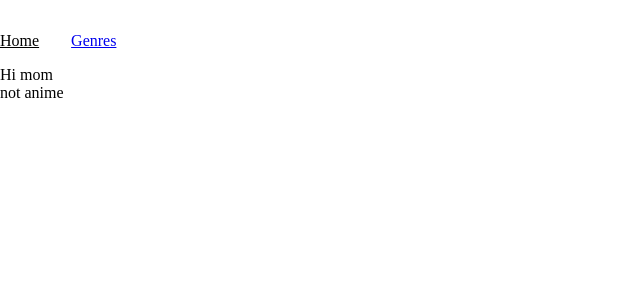
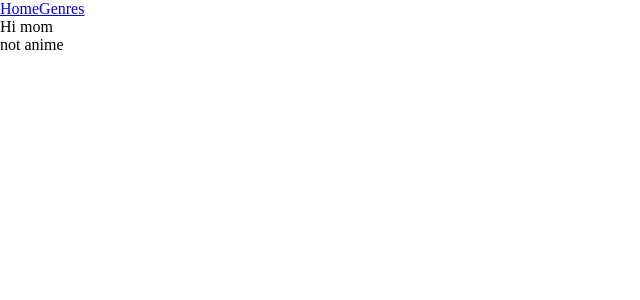
Before and after one commit to BANGKOKTAGANROG/anime-guide-vue, a Vue app: page / in a window 1280 px wide. Shown: the top 300 px of the page, without its empty margins (0-640 px from the left). Built offline with nearby package versions, Linux system fonts and the light colour scheme.

Commit message:
Finalizing project cleanup before I even do things

```diff
--- a/src/App.vue
+++ b/src/App.vue
@@ -13,65 +13,5 @@
 </template>
 
 <style scoped>
-header {
-    line-height: 1.5;
-    max-height: 100vh;
-}
 
-.logo {
-    display: block;
-    margin: 0 auto 2rem;
-}
-
-nav {
-    width: 100%;
-    font-size: 12px;
-    text-align: center;
-    margin-top: 2rem;
-}
-
-nav a.router-link-exact-active {
-    color: var(--color-text);
-}
-
-nav a.router-link-exact-active:hover {
-    background-color: transparent;
-}
-
-nav a {
-    display: inline-block;
-    padding: 0 1rem;
-    border-left: 1px solid var(--color-border);
-}
-
-nav a:first-of-type {
-    border: 0;
-}
-
-@media (min-width: 1024px) {
-    header {
-        display: flex;
-        place-items: center;
-        padding-right: calc(var(--section-gap) / 2);
-    }
-
-    .logo {
-        margin: 0 2rem 0 0;
-    }
-
-    header .wrapper {
-        display: flex;
-        place-items: flex-start;
-        flex-wrap: wrap;
-    }
-
-    nav {
-        text-align: left;
-        margin-left: -1rem;
-        font-size: 1rem;
-
-        padding: 1rem 0;
-        margin-top: 1rem;
-    }
-}
 </style>
```
